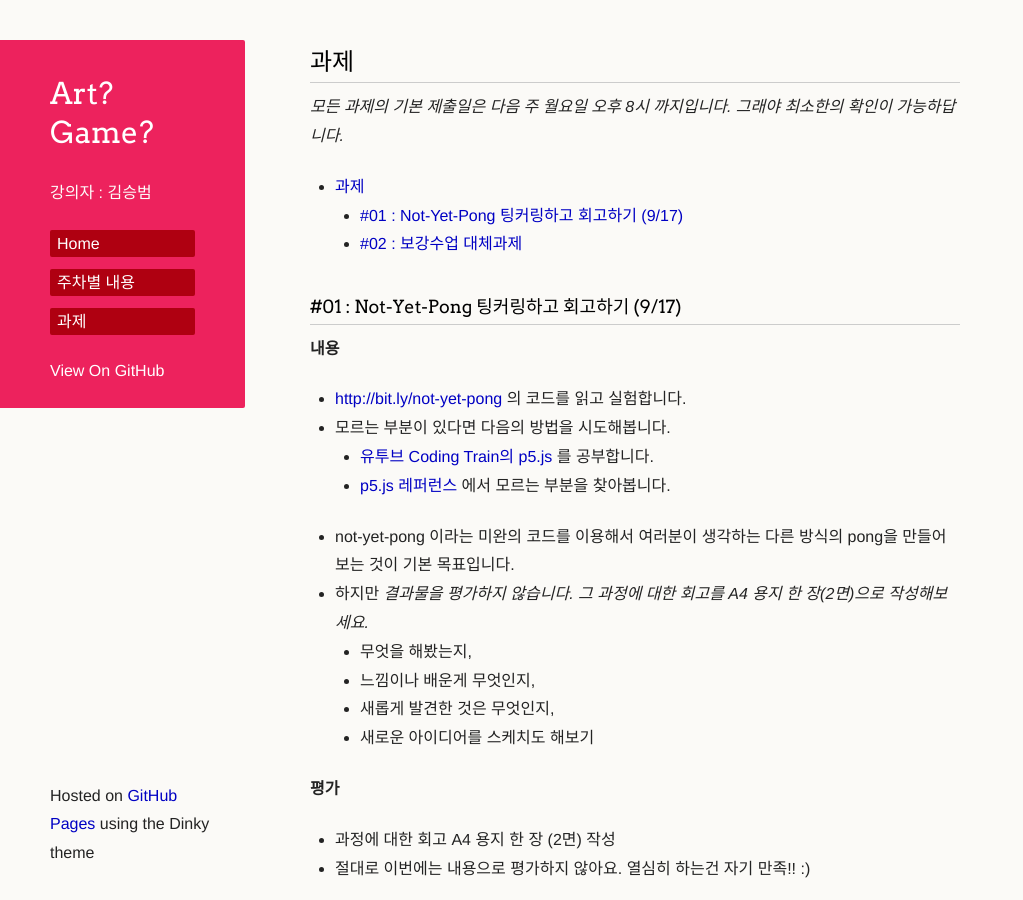
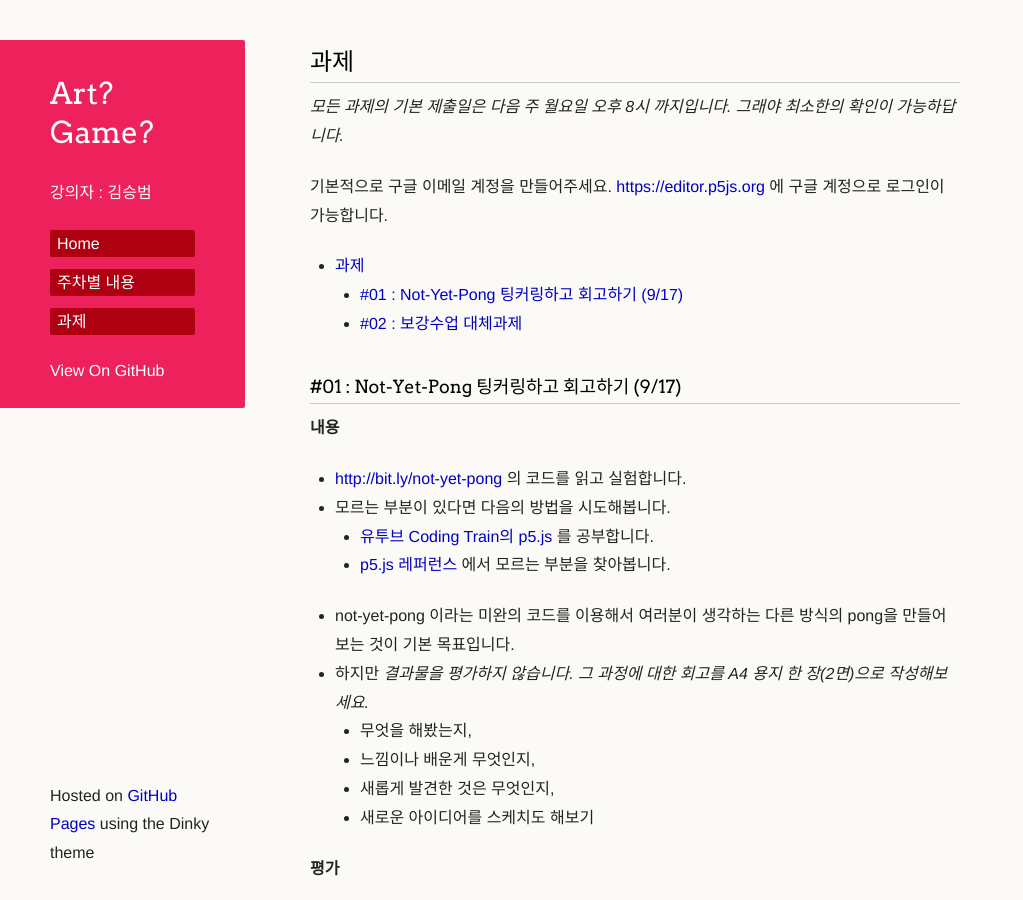
Before and after one commit to picxenk/SIA2019ArtGame, a Jekyll site: the page built from homework.md, in a window 1280 px wide and 900 px high. Shown: the whole window, without its empty margins (0-1023 px from the left). Built offline with Jekyll 4.4.1, drawn with Linux system fonts in a browser that asks for light colours; our own code applies the rules of GitHub Pages for plain Markdown files; a script that is not in the unit is left out; the repository's description, which GitHub fills in, is left out.

Commit message:
Update homework.md

```diff
--- a/homework.md
+++ b/homework.md
@@ -1,8 +1,7 @@
 ## 과제
  *모든 과제의 기본 제출일은 다음 주 월요일 오후 8시 까지입니다. 그래야 최소한의 확인이 가능하답니다.*
 
- * 기본적으로 구글 이메일 계정을 만들어주세요.
- * https://editor.p5js.org 에 각자 계정을 만들어주세요.
+기본적으로 구글 이메일 계정을 만들어주세요. <https://editor.p5js.org> 에 구글 계정으로 로그인이 가능합니다.
 
  * TOC
 {:toc}
```
